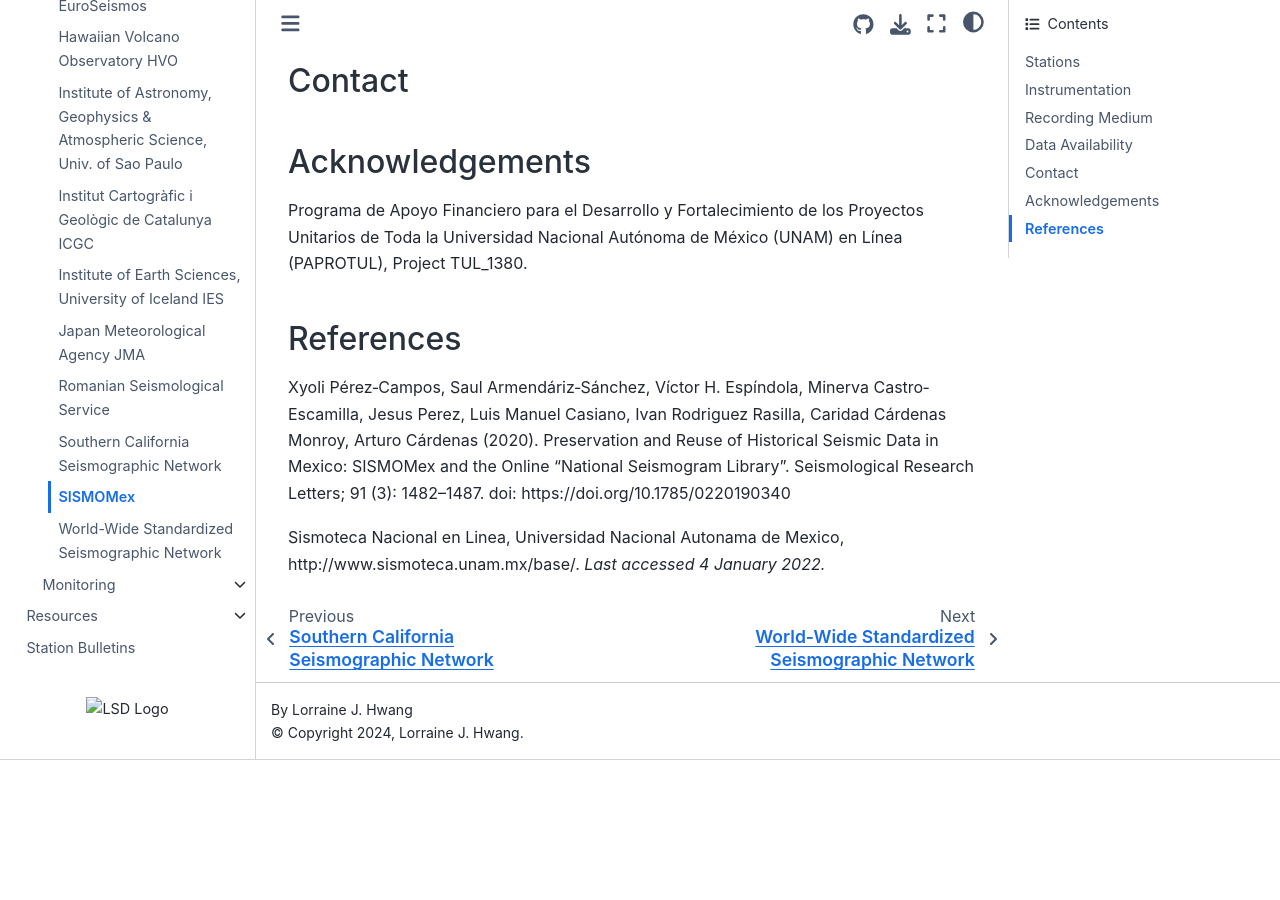
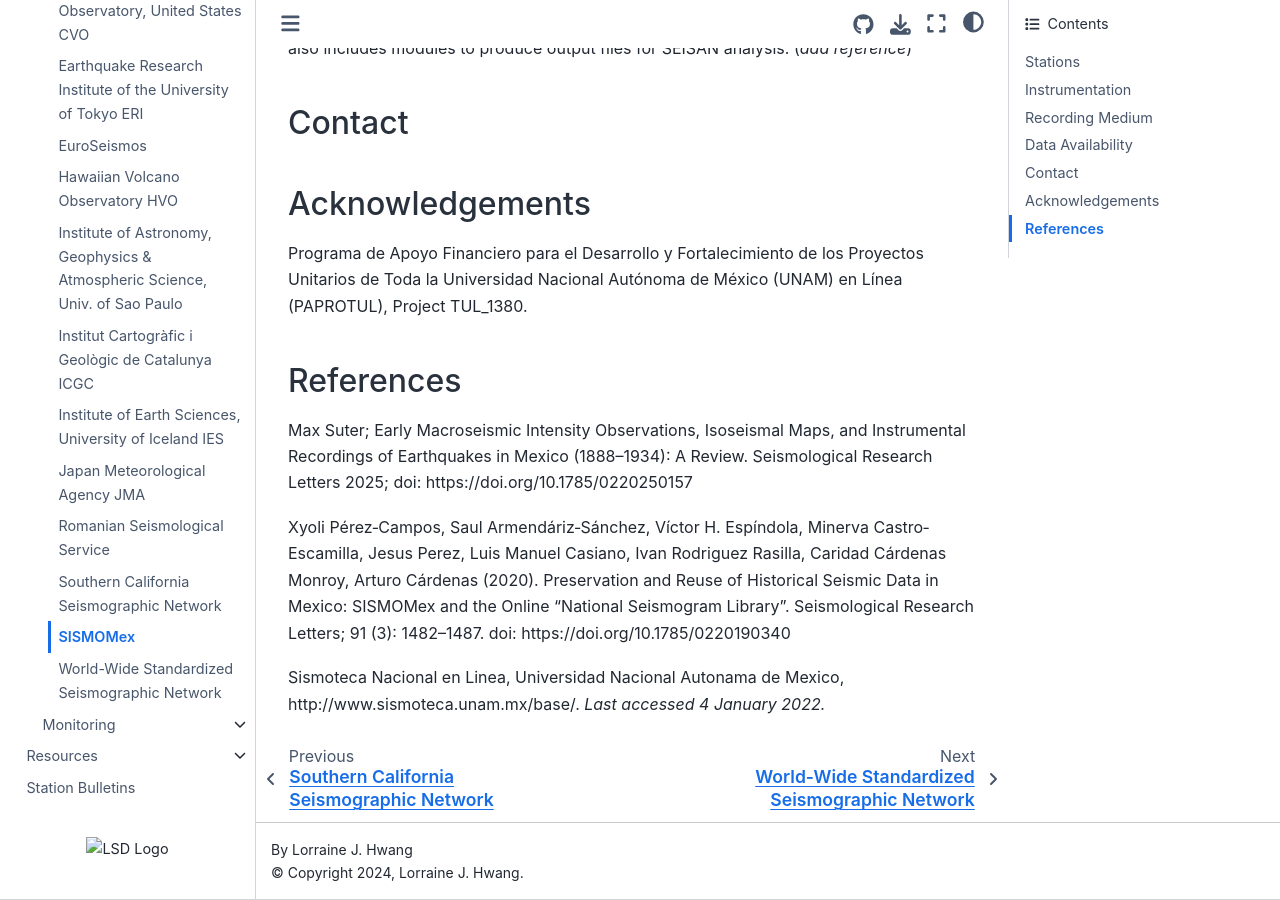
Before and after one commit to ljhwang/LSD_Sphinx, a Sphinx documentation site: the page built from docs/source/find_data/organizations/UNAM.md, in a window 1280 px wide and 900 px high, scrolled down 2641 px. Built offline with Sphinx 7.4.7 and the Sphinx Book theme 1.1.4, drawn with Linux system fonts in a browser that asks for light colours; before the commit the page ends 3401 px from its top, so only the background shows below that; some of the changed text lies outside the part shown.

Commit message:
Add reference for instrumentation
New paper describes instrumentation.

```diff
--- a/docs/source/find_data/organizations/UNAM.md
+++ b/docs/source/find_data/organizations/UNAM.md
@@ -48,7 +48,7 @@
 Late 1960s:
 * Electromagnetic vertical short-period
 
-
+See also Suter (2025).
 
 ## Recording Medium
 paper
@@ -78,6 +78,9 @@
 (UNAM) en Línea (PAPROTUL), Project TUL_1380.
 
 ## References
+
+Max Suter; Early Macroseismic Intensity Observations, Isoseismal Maps, and Instrumental Recordings of Earthquakes in Mexico (1888–1934): A Review. Seismological Research Letters 2025; doi: https://doi.org/10.1785/0220250157
+
 Xyoli Pérez‐Campos, Saul Armendáriz‐Sánchez, Víctor H. Espíndola, Minerva Castro‐Escamilla, Jesus Perez, Luis Manuel Casiano, Ivan Rodriguez Rasilla, Caridad Cárdenas Monroy, Arturo Cárdenas (2020). Preservation and Reuse of Historical Seismic Data in Mexico: SISMOMex and the Online “National Seismogram Library”. Seismological Research Letters; 91 (3): 1482–1487. doi: https://doi.org/10.1785/0220190340
 
 Sismoteca Nacional en Linea, Universidad Nacional Autonama de Mexico, http://www.sismoteca.unam.mx/base/. *Last accessed 4 January 2022.*
```
